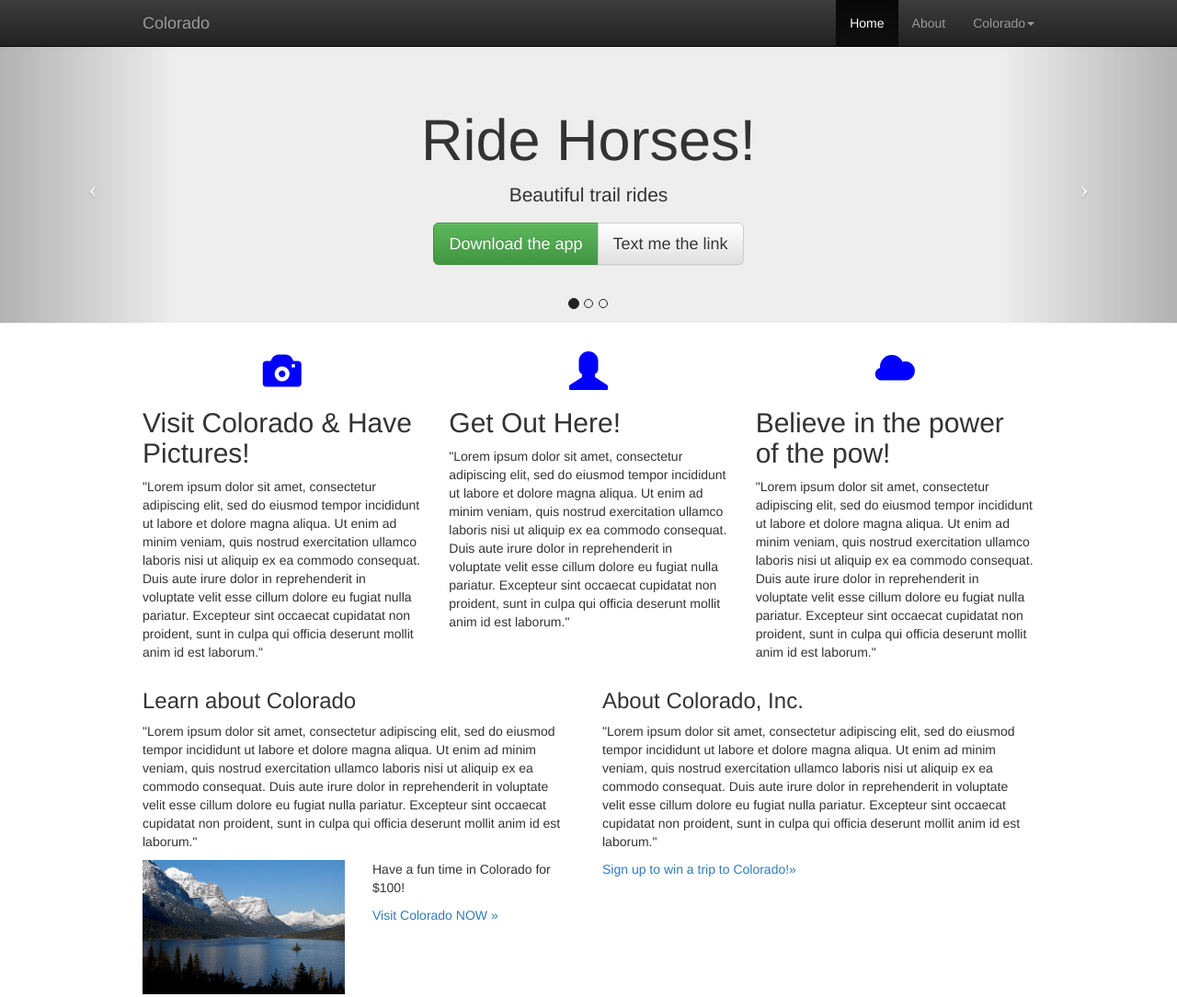
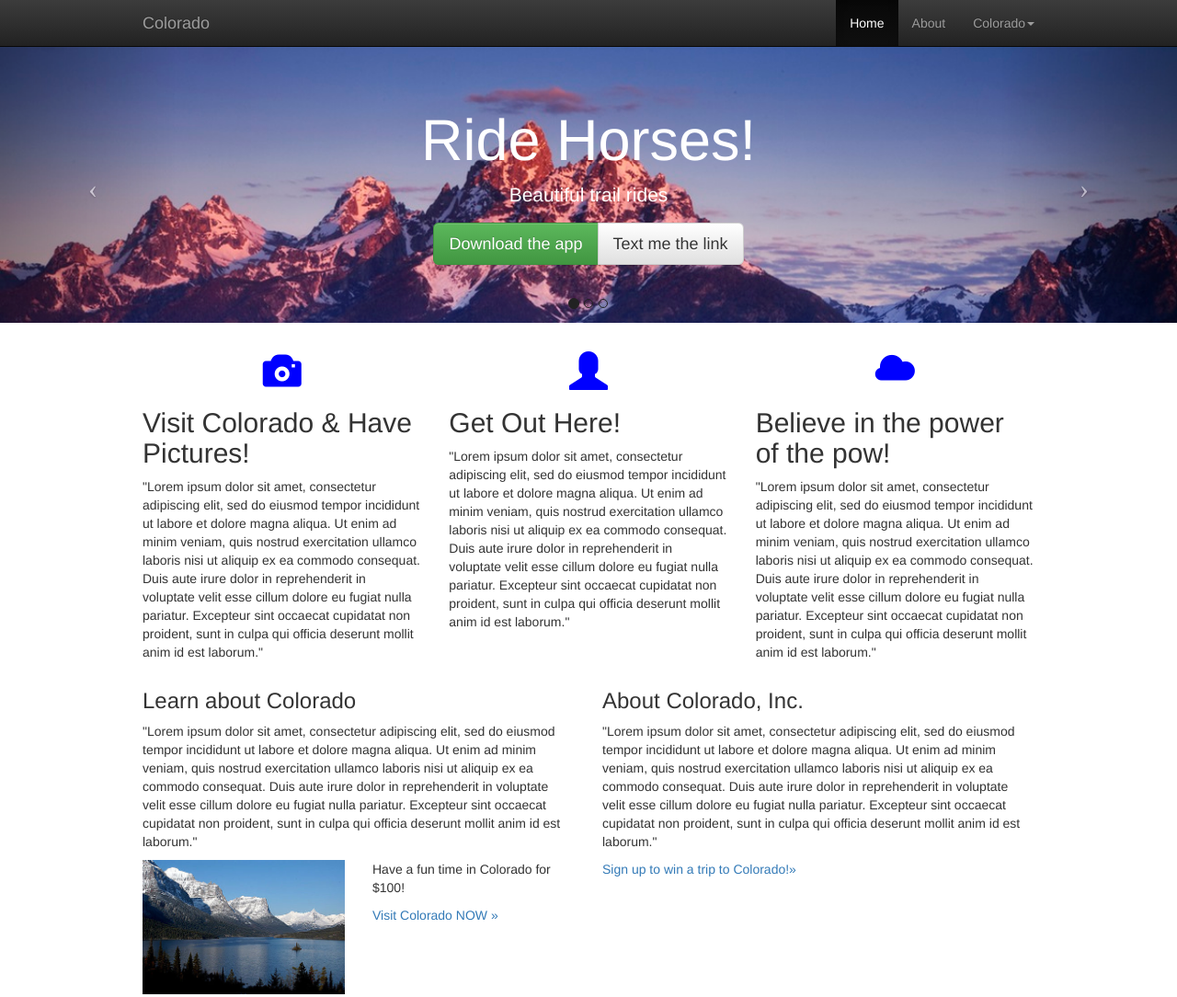
Before and after one commit to mghewitson/vacation, a plain HTML site: page index.html in a window 1280 px wide. Shown: the top 1084 px of the page at 92% size. Drawn offline with nearby package versions, Linux system fonts and the light colour scheme.

Commit message:
updated carousel with background image

```diff
--- a/bootstrap/css/style.css
+++ b/bootstrap/css/style.css
@@ -22,10 +22,20 @@
 ========================= */
 .jumbotron {
   text-align: center;
+  color: white;
 }
 
 /* Carousel
 ========================= */
+
+.carousel {
+  background-image: url(../../img/rockies.jpg);
+  background-repeat: no-repeat;
+  background-size: auto;
+  background-size: cover;
+
+}
+
 .carousel-indicators {
   bottom: 0;
 }
```
Also changed, not shown: index.html (+0 -12 lines), img/rockies.jpg (added).
